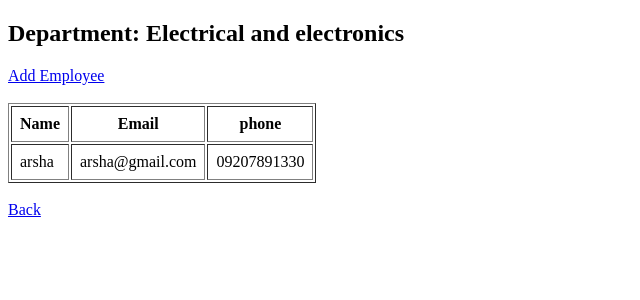
After one commit to aswathyathejas-a11y/Aswathy-A, a Django app: page /department/2/ in a window 1280 px wide. The commit adds this page. Shown: the top 300 px of the page, without its empty margins (0-640 px from the left). Run offline with Django 5.2, Linux system fonts and the light colour scheme; data comes from the database, SQL or seed files in the repository.

Commit message:
Initial employee management project

```diff
--- a/account/admin.py
+++ b/account/admin.py
@@ -1,5 +1,5 @@
 from django.contrib import admin
-from .models import Employee
+from .models import Department,Employee
 
 admin.site.register(Employee)
-# Register your models here.
+admin.site.register(Department)
--- a/account/models.py
+++ b/account/models.py
@@ -1,11 +1,22 @@
 from django.db import models
+
+class Department(models.Model):
+    name = models.CharField(max_length=100, unique=True)
+    description = models.TextField(blank=True)
+
+    def __str__(self):
+        return self.name
 
 
 class Employee(models.Model):
-    name=models.CharField(max_length=100)
-    email=models.EmailField()
-    phone=models.CharField(max_length=15)
-    department=models.CharField(max_length=100)
-    created_at=models.DateTimeField(auto_now_add=True)
-def __str__():
-    return self.name
+    name = models.CharField(max_length=100)
+    email = models.EmailField()
+    phone = models.CharField(max_length=15)
+    department = models.ForeignKey(
+        Department,
+        on_delete=models.CASCADE,
+        related_name='employees'
+    )
+
+    def __str__(self):
+        return self.name
--- a/account/urls.py
+++ b/account/urls.py
@@ -4,7 +4,13 @@ from . import views
 urlpatterns = [
     path('',views.login_view,name='login'),
     path('dashboard/',views.dashboard_view,name='dashboard'),
-    path('employees/add/',views.add_employee,name='add_employee'),
-    path('employees/',views.employee_list,name='employee_list'),
-    path('logout/',views.logout_view,name='logout')
-    ]
+    path('logout/',views.logout_view,name='logout'),
+    path('add_department/',views.add_department,name='add_department'),
+    path('department_list/',views.department_list,name="department_list"),
+    path('department/<int:dept_id>/', views.department_detail, name='department_detail'),
+    path(
+    'department/<int:dept_id>/add-employee/',
+    views.add_employee_by_dept,
+    name='add_employee_by_dept'),
+
+]
--- a/account/views.py
+++ b/account/views.py
@@ -2,8 +2,8 @@ from django.shortcuts import render,redirect
 from django.contrib.auth.models import User
 from django.contrib.auth import authenticate,login,logout
 from django.contrib.auth.decorators import login_required
-from .models import Employee
-from .forms import EmployeeForm
+from .models import Employee,Department
+from .forms import EmployeeForm,DepartmentForm
 
 def login_view(request):
     if request.method == 'POST':
@@ -19,20 +19,46 @@ def dashboard_view(request):
     return render(request,'dashboard.html')
 
 @login_required
-def add_employee(request):
-    if request.method == 'POST':
-        form = EmployeeForm(request.POST)
-        if form.is_valid():
-            form.save()
-            return redirect('employee_list')
-    else:
-        form = EmployeeForm()
 
-    return render(request, 'add_employee.html', {'form': form})
+def add_employee_by_dept(request, dept_id):
+    department = Department.objects.get(id=dept_id)
+
+    form = EmployeeForm(request.POST or None)
+
+    if form.is_valid():
+        employee = form.save(commit=False)
+        employee.department = department
+        employee.save()
+        return redirect('department_detail', dept_id=dept_id)
+
+    return render(request, 'add_employee.html', {
+        'form': form,
+        'department': department
+    })
 @login_required
-def employee_list(request):
-    employees = Employee.objects.all()
-    return render(request, 'employee_list.html', {'employees': employees})
+
+def add_department(request):
+    form = DepartmentForm(request.POST or None)
+    if form.is_valid():
+        form.save()
+        return redirect('department_list')
+
+    return render(request, 'add_department.html', {'form': form})
+
+def department_list(request):
+    departments = Department.objects.all()
+    return render(request, 'department_list.html', {
+        'departments': departments
+    })
+def department_detail(request, dept_id):
+    department = Department.objects.get(id=dept_id)
+    employees = department.employees.all()
+
+    return render(request, 'department_detail.html', {
+        'department': department,
+        'employees': employees
+    })
+
 def logout_view(request):
     logout(request)
     return redirect('login')
--- a/templates/add_employee.html
+++ b/templates/add_employee.html
@@ -6,7 +6,7 @@
     <title>ADD EMPLOYEE</title>
 </head>
 <body>
-    <h2> ADD EMPLOYEE</h2>
+    <h2>Add Employee — {{ department.name }}</h2>
     <form method='POST'>
         {% csrf_token %}
         {{ form.as_p }}
--- a/templates/dashboard.html
+++ b/templates/dashboard.html
@@ -13,8 +13,8 @@
 
     <h3>Quick Actions</h3>
 
-    <a href="/employees/add/">➕ Add Employee</a><br><br>
-    <a href="/employees/">📋 View Employees</a><br><br>
+    <a href="/department_list/">📋 View Departments</a><br><br>
+    <a href="/add_department/">📋 Add departments</a><br><br>
     <a href="/logout/">🚪 Logout</a>
 
 
--- /dev/null
+++ b/templates/department_detail.html
@@ -0,0 +1,40 @@
+<!DOCTYPE html>
+<html>
+<head>
+    <title>Department</title>
+</head>
+<body>
+
+<h2>Department: {{ department.name }}</h2>
+
+<a href="{% url 'add_employee_by_dept' department.id %}">
+    Add Employee
+</a>
+
+<br><br>
+
+<table border="1" cellpadding="8">
+<tr>
+    <th>Name</th>
+    <th>Email</th>
+    <th>phone</th>
+</tr>
+
+{% for emp in employees %}
+<tr>
+    <td>{{ emp.name }}</td>
+    <td>{{ emp.email }}</td>
+    <td>{{ emp.phone }}</td>
+</tr>
+{% empty %}
+<tr>
+    <td colspan="2">No employees in this department</td>
+</tr>
+{% endfor %}
+</table>
+
+<br>
+<a href="{% url 'department_list' %}">Back</a>
+
+</body>
+</html>
```
Also changed, not shown: account/forms.py (+6 -1 lines), templates/add_department.html (added, +26 -0 lines), templates/department_list.html (added, +33 -0 lines), account/migrations/0001_initial.py, db.sqlite3, 1 other file.
